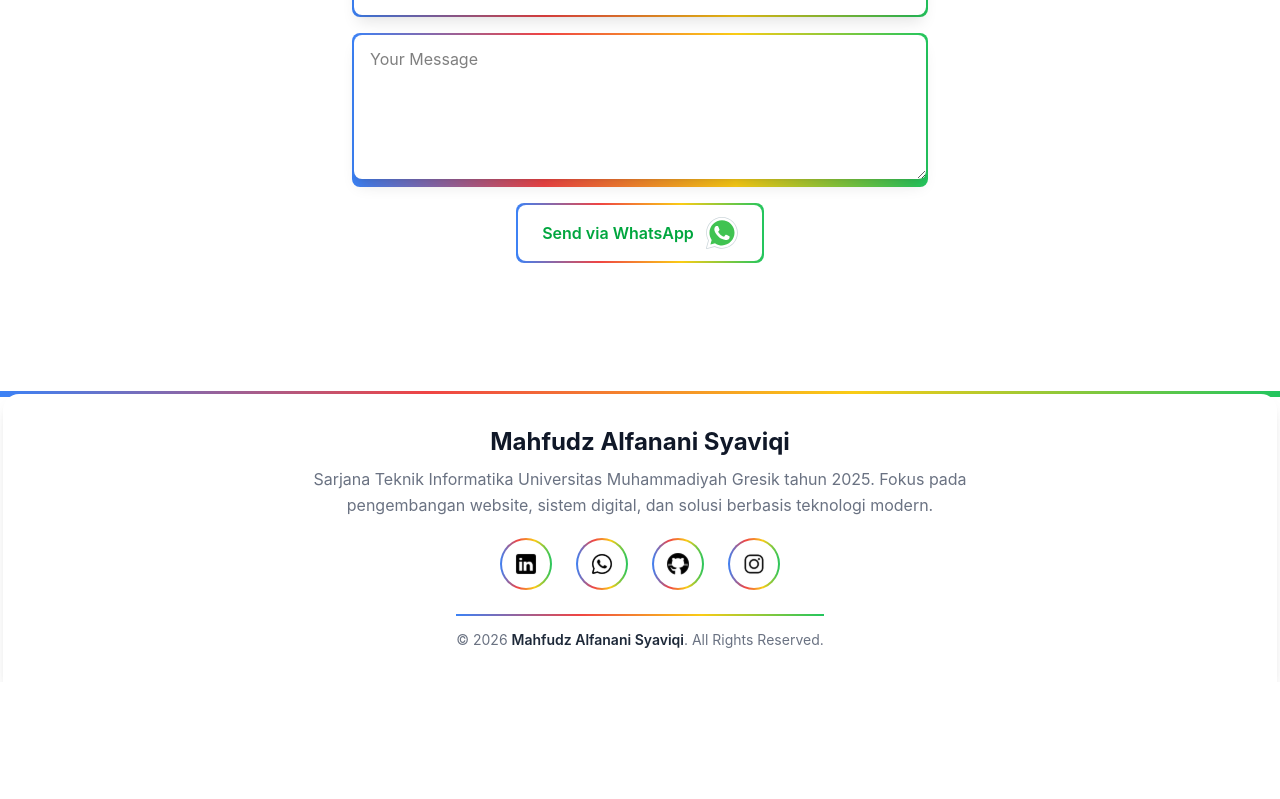
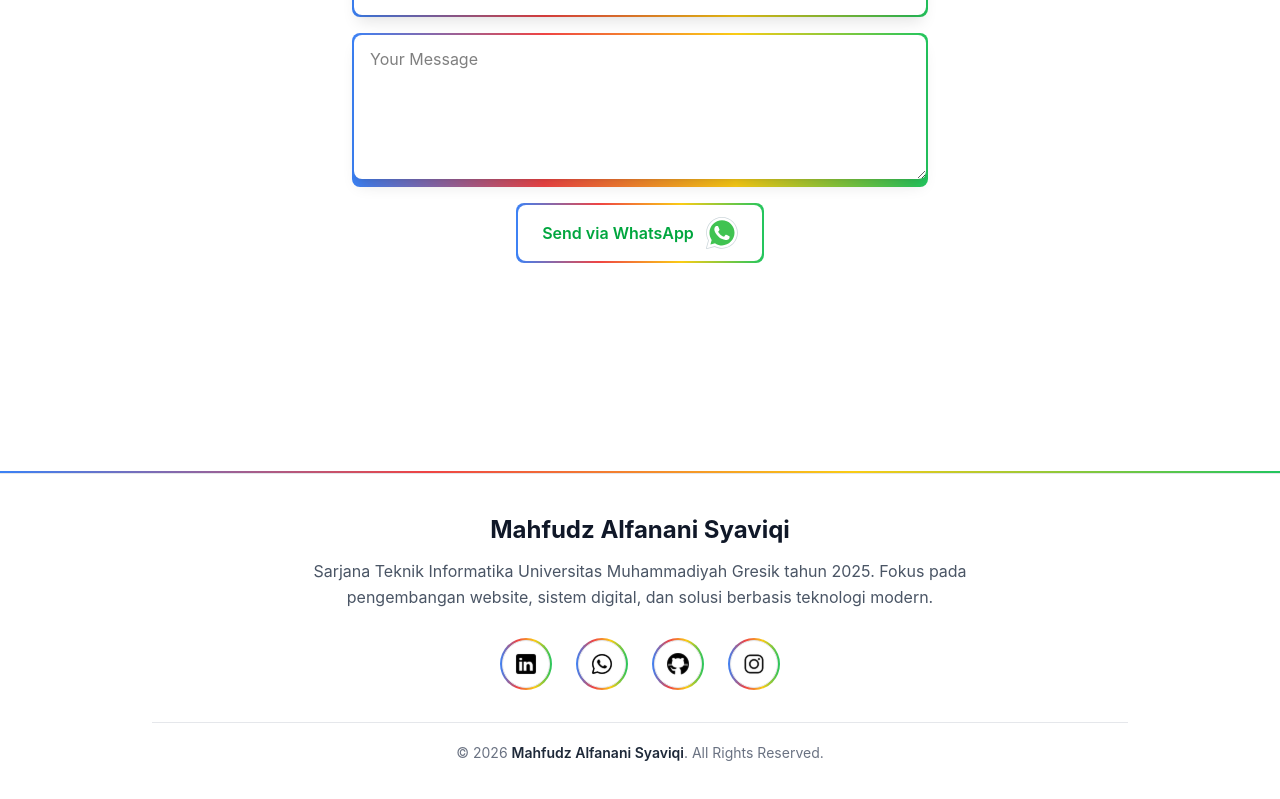
Before and after one commit to MahfudzWorks/Portofolio_Mahfudz, a React (Vite) app: page / in a window 1280 px wide. Shown: the part 6572-7371 px from the top of the page. Before the commit the page ends 7254 px from the top, so only its background shows below. Built offline with nearby package versions, Linux system fonts and the light colour scheme.

Commit message:
commit footer

```diff
--- a/src/components/Footer.jsx
+++ b/src/components/Footer.jsx
@@ -25,48 +25,87 @@ const Footer = () => {
   ];
 
   return (
-    <footer className="p-[3px] w-full h-[2px] bg-[linear-gradient(to_right,#3b82f6,#ef4444,#facc15,#22c55e)] text-gray-600">
-      <div className="bg-white rounded-t-2xl shadow-lg transition-all duration-500 hover:shadow-xl">
-        <div className="max-w-5xl mx-auto px-6 py-8 flex flex-col items-center text-center">
-          <h1 className="text-xl sm:text-2xl font-bold text-gray-900">
+    <footer className="mt-20 w-full bg-[linear-gradient(to_right,#3b82f6,#ef4444,#facc15,#22c55e)] pt-[2px]">
+      <div
+        className="
+          bg-white dark:bg-gray-900
+          border-t border-gray-200 dark:border-gray-700
+          shadow-lg dark:shadow-black/30
+          transition-all duration-500
+        "
+      >
+        <div className="max-w-5xl mx-auto px-6 py-10 flex flex-col items-center text-center">
+
+          <h1 className="text-xl sm:text-2xl font-bold text-gray-900 dark:text-white transition-colors duration-300">
             Mahfudz Alfanani Syaviqi
           </h1>
-          <p className="mt-2 text-sm sm:text-base text-gray-500 leading-relaxed max-w-2xl">
+
+          <p
+            className="
+              mt-3
+              text-sm sm:text-base
+              text-gray-600 dark:text-gray-300
+              leading-relaxed
+              max-w-2xl
+              transition-colors duration-300
+            "
+          >
             Sarjana Teknik Informatika Universitas Muhammadiyah Gresik tahun
             2025. Fokus pada pengembangan website, sistem digital, dan solusi
             berbasis teknologi modern.
           </p>
 
-          <div className="flex justify-center gap-4 sm:gap-6 mt-5 flex-wrap">
+          <div className="flex justify-center gap-4 sm:gap-6 mt-7 flex-wrap">
             {sosialMedia.map((sosial, index) => (
               <a
                 key={index}
                 href={sosial.link}
                 target="_blank"
                 rel="noopener noreferrer"
-                className="p-[2px] rounded-full bg-[linear-gradient(to_right,#3b82f6,#ef4444,#facc15,#22c55e)] hover:shadow-lg transition duration-300"
                 title={sosial.name}
+                className="
+                  p-[2px]
+                  rounded-full
+                  bg-[linear-gradient(to_right,#3b82f6,#ef4444,#facc15,#22c55e)]
+                  hover:scale-110
+                  hover:shadow-lg
+                  transition-all duration-300
+                "
               >
-                <div className="bg-white rounded-full w-10 h-10 sm:w-12 sm:h-12 flex items-center justify-center">
+                <div
+                  className="
+                    bg-white dark:bg-gray-800
+                    rounded-full
+                    w-11 h-11 sm:w-12 sm:h-12
+                    flex items-center justify-center
+                    border border-gray-200 dark:border-gray-700
+                    transition-all duration-300
+                  "
+                >
                   <img
                     src={sosial.icon}
                     alt={sosial.name}
-                    className="w-5 h-5 sm:w-6 sm:h-6 transition-transform duration-300 hover:scale-110"
+                    className="
+                      w-5 h-5 sm:w-6 sm:h-6
+                      transition-transform duration-300
+                      hover:scale-110
+                    "
                   />
                 </div>
               </a>
             ))}
           </div>
 
-         <div className="mt-6 pt-4 text-xs sm:text-sm text-gray-500 relative">
-            <div className="absolute top-0 left-0 w-full h-[2px] bg-[linear-gradient(to_right,#3b82f6,#ef4444,#facc15,#22c55e)]"></div>
+          <div className="w-full mt-8 pt-5 border-t border-gray-200 dark:border-gray-700 transition-colors duration-300">
+            <p className="text-xs sm:text-sm text-gray-500 dark:text-gray-400">
+              © {new Date().getFullYear()}{" "}
+              <span className="font-semibold text-gray-800 dark:text-white">
+                Mahfudz Alfanani Syaviqi
+              </span>
+              . All Rights Reserved.
+            </p>
+          </div>
 
-            © {new Date().getFullYear()}{" "}
-            <span className="font-semibold text-gray-800">
-              Mahfudz Alfanani Syaviqi
-            </span>
-            . All Rights Reserved.
-          </div>
         </div>
       </div>
     </footer>
```
